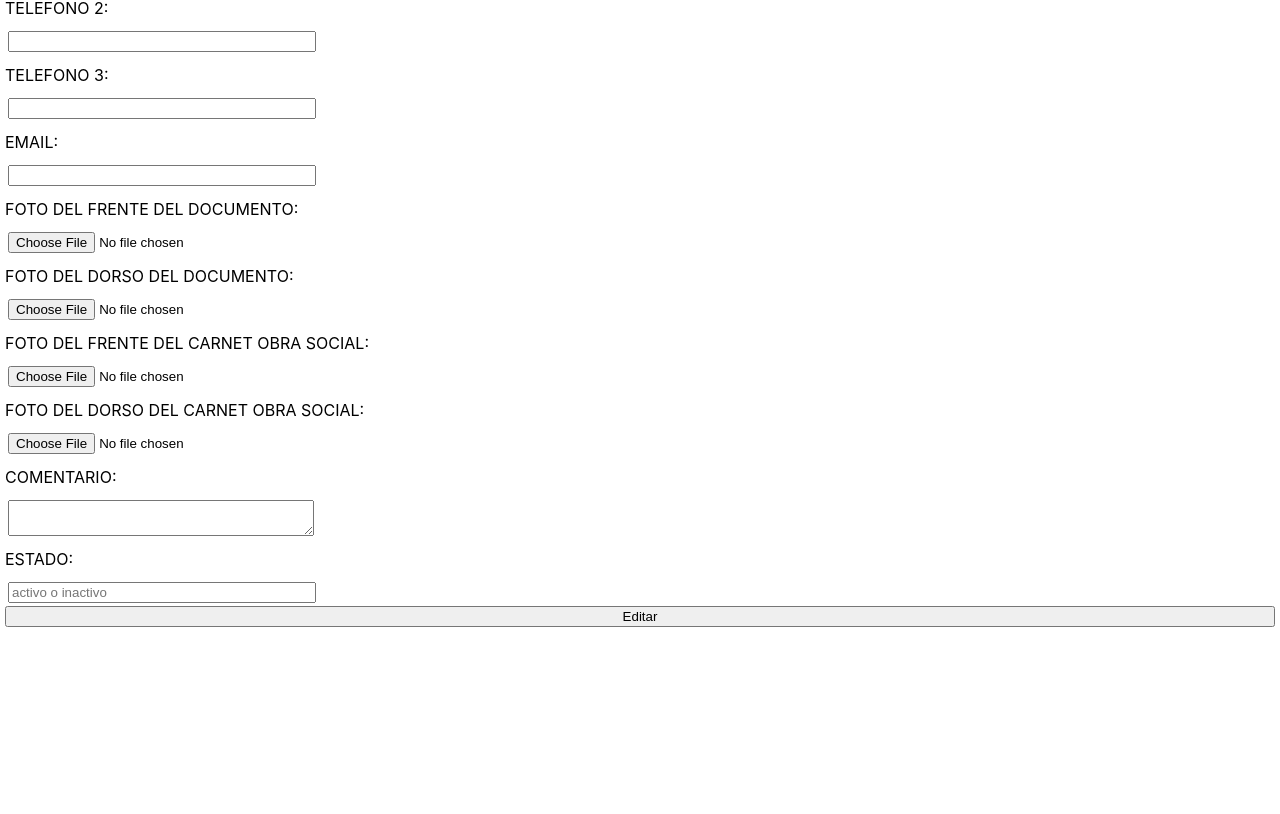
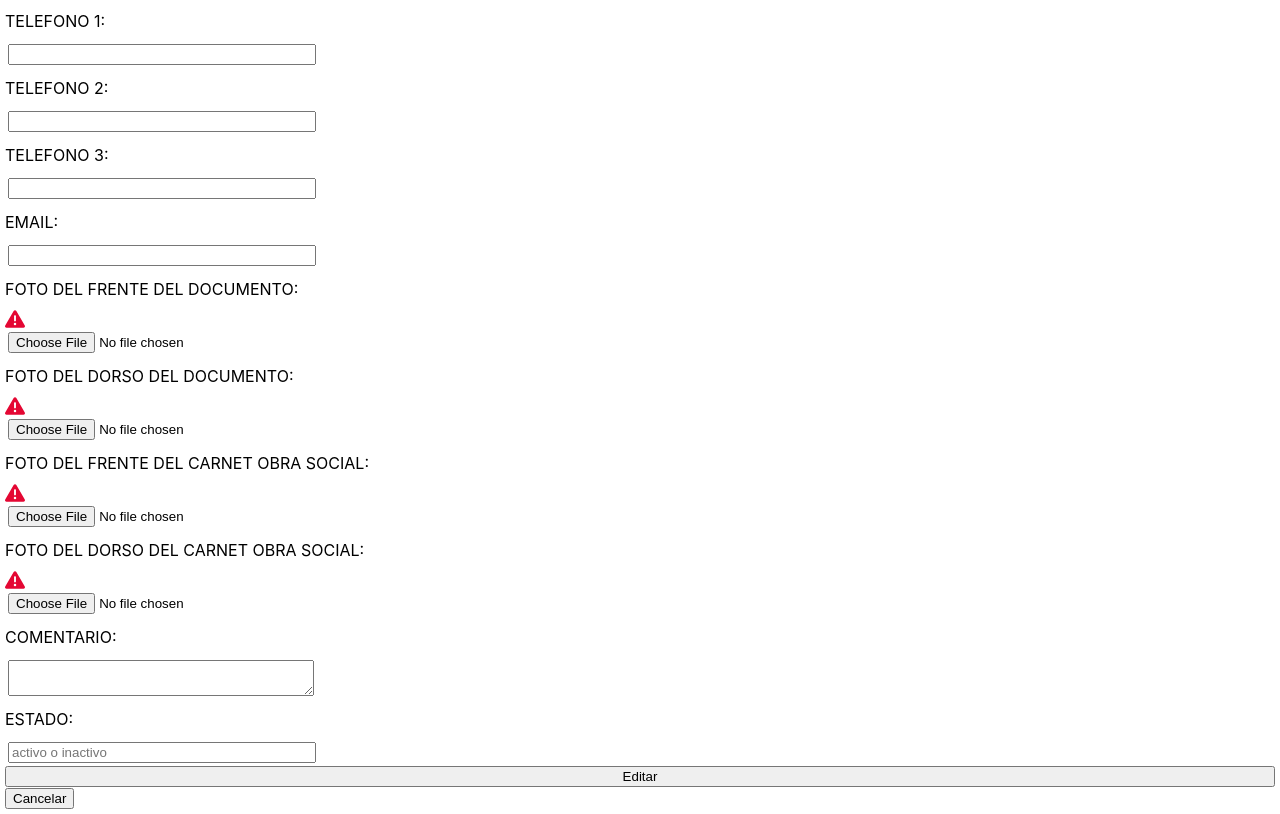
Before and after one commit to carola-m/frontGeriatrico, a React (Create React App) app: page /editAbuelo/1 in a window 1280 px wide. Shown: the part 1336-2150 px from the top of the page. Before the commit the page ends 1968 px from the top, so only its background shows below. Built offline with nearby package versions, Linux system fonts and the light colour scheme; no server answers.

Commit message:
cambios en botones y alertas

```diff
--- a/src/components/Detail/Detail.jsx
+++ b/src/components/Detail/Detail.jsx
@@ -107,6 +107,7 @@ const Detail=({abuelos}) =>{
     </div>
     <button onClick={handleDeleteClick}>Eliminar</button>
      <Link to={`/editAbuelo/${findActivos._id}`}> <button>Modificar</button></Link>
+     <Link to={'/'}><button>Cancelar</button></Link>
     </div>
 
   );
--- a/src/components/Edit/Edit.jsx
+++ b/src/components/Edit/Edit.jsx
@@ -1,11 +1,15 @@
 import React, { useState } from 'react';
 import { useForm } from 'react-hook-form';
-import { useNavigate } from 'react-router-dom';
+import { useNavigate, Link } from 'react-router-dom';
 import { useEffect } from 'react';
 import axios from 'axios';
 import { useParams } from 'react-router-dom';
 import '../Ingresos/Ingresos.css'
 import Navbar from '../Nav/Navbar';
+import user from '../../imagenes/abueloUser.jpg'
+import { FontAwesomeIcon } from '@fortawesome/react-fontawesome';
+import { faTriangleExclamation } from '@fortawesome/free-solid-svg-icons';
+import Swal from 'sweetalert2';
 
 const Edit = () => {
   const { register, handleSubmit, reset } = useForm();
@@ -46,8 +50,18 @@ const Edit = () => {
     formData.append ('estado', newdata.estado)
 
 
-    axios.put(`http://localhost:3000/abuelo/${id}`, formData).then((res) => {});
-    navigate ('/')
+    axios.put(`http://localhost:3000/abuelo/${id}`, formData).then((res) => {
+      Swal.fire(
+        'Buen trabajo!',
+        'Adulto mayor modificado con éxito!',
+        'success'
+      )
+        console.log("res")
+        setTimeout(() => {
+          window.location.href = "/"
+      }, 2000);
+    });
+
 };
   useEffect(() => {
   const getAbuelosById = async () => {
@@ -78,6 +92,9 @@ useEffect(() => {
     />
 
   <label htmlFor="perfil">foto de perfil:</label>
+      {abuelo.perfil && abuelo.perfil.includes("cloudinary") ? (
+      <img src={abuelo.perfil} width={200} alt='foto' />) : null}
+      {!abuelo.perfil || !abuelo.perfil.includes("cloudinary") ? (<img src={user}  width={80} alt='fotoPerfil'/>) : null}
         <input
         type="file"
         id="perfil"
@@ -133,101 +150,184 @@ useEffect(() => {
       />
 
         <label htmlFor="numeroAfiliado">Numero de afiliado:</label>
-<input type="text" id="numeroAfiliado"  onChange={(ev) => setAbuelo({ ...abuelo, numeroAfiliado: ev.target.value })}
+              <input type="text"
+              id="numeroAfiliado"
+              onChange={(ev) => setAbuelo({ ...abuelo, numeroAfiliado: ev.target.value })}
               {...register('numeroAfiliado', { required: false })}
         />
 
         <label htmlFor="estadoCivil">Estado civil:</label>
-<input type="text" id="estadoCivil" onChange={(ev) => setAbuelo({ ...abuelo, estadoCivil: ev.target.value })}
+              <input
+              type="text"
+              id="estadoCivil"
+              onChange={(ev) => setAbuelo({ ...abuelo, estadoCivil: ev.target.value })}
               {...register('estadoCivil', { required: false })}
         />
 
         <label htmlFor="servicioEmergencia">Servicio de emergencia:</label>
-<input type="text" id="servicioEmergencia"  onChange={(ev) => setAbuelo({ ...abuelo, servicioEmergencia: ev.target.value })}
+              <input
+              type="text"
+              id="servicioEmergencia"
+              onChange={(ev) => setAbuelo({ ...abuelo, servicioEmergencia: ev.target.value })}
               {...register('servicioEmergencia', { required: false })}
         />
 
         <label htmlFor="telefonoEmergencia">Telefono de emergencia:</label>
-<input type="number" id="telefonoEmergencia"  onChange={(ev) => setAbuelo({ ...abuelo, telefonoEmergencia: ev.target.value })}
+              <input
+              type="number"
+              id="telefonoEmergencia"
+              onChange={(ev) => setAbuelo({ ...abuelo, telefonoEmergencia: ev.target.value })}
               {...register('telefonoEmergencia', { required: false })}
         />
 
         <label htmlFor="autorizadoSalir">¿Autorizado a salir?:</label>
-<input type="text" id="autorizadoSalir"  onChange={(ev) => setAbuelo({ ...abuelo, autorizadoSalir: ev.target.value })}
+              <input
+              type="text"
+              id="autorizadoSalir"
+              onChange={(ev) => setAbuelo({ ...abuelo, autorizadoSalir: ev.target.value })}
               {...register('autorizadoSalir', { required: false })}
         />
 
         <label htmlFor="nombreParientes">Nombre y apellido del familiar responsable:</label>
-<input type="text" id="nombreParientes"  onChange={(ev) => setAbuelo({ ...abuelo, nombreParientes: ev.target.value })}
+              <input
+              type="text"
+              id="nombreParientes"
+              onChange={(ev) => setAbuelo({ ...abuelo, nombreParientes: ev.target.value })}
               {...register('nombreParientes', { required: false })}
         />
 
         <label htmlFor="documentoPariente">Documento del familiar:</label>
-<input type="number" id="documentoPariente"  onChange={(ev) => setAbuelo({ ...abuelo, documentoPariente: ev.target.value })}
+              <input
+              type="number"
+              id="documentoPariente"
+              onChange={(ev) => setAbuelo({ ...abuelo, documentoPariente: ev.target.value })}
               {...register('documentoPariente', { required: false })}
         />
 
         <label htmlFor="parentezco">Parentezco:</label>
-<input type="text" id="parentezco" onChange={(ev) => setAbuelo({ ...abuelo, parentezco: ev.target.value })}
+              <input
+              type="text"
+              id="parentezco"
+              onChange={(ev) => setAbuelo({ ...abuelo, parentezco: ev.target.value })}
               {...register('parentezco', { required: false })}
         />
 
         <label htmlFor="domicilioPariente">Domicilio:</label>
-<input type="text" id="domicilioPariente"  onChange={(ev) => setAbuelo({ ...abuelo, domicilioPariente: ev.target.value })}
+              <input
+              type="text"
+              id="domicilioPariente"
+              onChange={(ev) => setAbuelo({ ...abuelo, domicilioPariente: ev.target.value })}
               {...register('domicilioPariente', { required: false })}
         />
 
         <label htmlFor="telefono1">Telefono 1:</label>
-<input type="number" id="telefono1"  onChange={(ev) => setAbuelo({ ...abuelo, telefono1: ev.target.value })}
+              <input
+              type="number"
+              id="telefono1"
+              onChange={(ev) => setAbuelo({ ...abuelo, telefono1: ev.target.value })}
               {...register('telefono1', { required: false })}
         />
 
         <label htmlFor="telefono2">Telefono 2:</label>
-<input type="number" id="telefono2"  onChange={(ev) => setAbuelo({ ...abuelo, telefono2: ev.target.value })}
+              <input
+              type="number"
+              id="telefono2"
+              onChange={(ev) => setAbuelo({ ...abuelo, telefono2: ev.target.value })}
               {...register('telefono2', { required: false })}
         />
 
         <label htmlFor="telefono3">Telefono 3:</label>
-<input type="number" id="ntelefono3"  onChange={(ev) => setAbuelo({ ...abuelo, telefono3: ev.target.value })}
+              <input
+              type="number"
+              id="ntelefono3"
+              onChange={(ev) => setAbuelo({ ...abuelo, telefono3: ev.target.value })}
               {...register('telefono3', { required: false })}
         />
 
         <label htmlFor="email">Email:</label>
-<input type="email" id="email"  onChange={(ev) => setAbuelo({ ...abuelo, email: ev.target.value })}
+              <input
+              type="email"
+              id="email"
+              onChange={(ev) => setAbuelo({ ...abuelo, email: ev.target.value })}
               {...register('email', { required: false })}
         />
 
         <label htmlFor="documentoFrente">Foto del frente del documento:</label>
-<input type="file" id="documentoFrente" onChange={(ev) => setAbuelo({ ...abuelo, documentoFrente: ev.target.value })}
+                  {abuelo.documentoFrente && abuelo.documentoFrente.includes("cloudinary") ? (
+                    <img src={abuelo.documentoFrente} width={300} height={200} alt='foto' />
+                  ) : null}
+                  {!abuelo.documentoFrente || !abuelo.documentoFrente.includes("cloudinary") ? (
+                     <FontAwesomeIcon icon={faTriangleExclamation} size="lg" style={{color: "#e40733"}} />
+                  ) : null}
+              <input
+              type="file"
+              id="documentoFrente"
+              onChange={(ev) => setAbuelo({ ...abuelo, documentoFrente: ev.target.value })}
               {...register('documentoFrente', { required: false })}
         />
 
         <label htmlFor="documentoDorso">Foto del dorso del documento:</label>
-<input type="file" id="documentoDorso" name="documentoDorso" onChange={(ev) => setAbuelo({ ...abuelo, documentoDorso: ev.target.value })}
+              {abuelo.documentoDorso && abuelo.documentoDorso.includes("cloudinary") ? (
+              <img src={abuelo.documentoDorso} width={300} height={200} alt='foto' />
+              ) : null}
+              {!abuelo.documentoDorso || !abuelo.documentoDorso.includes("cloudinary") ? (
+              <FontAwesomeIcon icon={faTriangleExclamation} size="lg" style={{color: "#e40733"}} />
+              ) : null}
+              <input
+              type="file"
+              id="documentoDorso"
+              name="documentoDorso" onChange={(ev) => setAbuelo({ ...abuelo, documentoDorso: ev.target.value })}
               {...register('documentoDorso', { required: false })}
         />
 
         <label htmlFor="prepagaFrente">Foto del frente del carnet obra social:</label>
-<input type="file" id="prepagaFrente" name="prepagaFrente" onChange={(ev) => setAbuelo({ ...abuelo, prepagaFrente: ev.target.value })}
+            {abuelo.documentoFrente && abuelo.documentoFrente.includes("cloudinary") ? (
+              <img src={abuelo.prepagaFrente} width={300} height={200} alt='foto' />
+               ) : null}
+              {!abuelo.prepagaFrente || !abuelo.prepagaFrente.includes("cloudinary") ? (
+              <FontAwesomeIcon icon={faTriangleExclamation} size="lg" style={{color: "#e40733"}} />
+              ) : null}
+              <input
+              type="file"
+              id="prepagaFrente"
+              name="prepagaFrente" onChange={(ev) => setAbuelo({ ...abuelo, prepagaFrente: ev.target.value })}
               {...register('prepagaFrente', { required: false })}
         />
 
         <label htmlFor="prepagaDorso">Foto del dorso del carnet obra social:</label>
-<input type="file" id="prepagaDorso" name="prepagaDorso" onChange={(ev) => setAbuelo({ ...abuelo,prepagaDorso: ev.target.value })}
+              {abuelo.prepagaDorso && abuelo.prepagaDorso.includes("cloudinary") ? (
+              <img src={abuelo.prepagaDorso} width={300} height={200} alt='foto' />
+              ) : null}
+              {!abuelo.prepagaDorso || !abuelo.prepagaDorso.includes("cloudinary") ? (
+              <FontAwesomeIcon icon={faTriangleExclamation} size="lg" style={{color: "#e40733"}} />
+              ) : null}
+              <input
+              type="file"
+              id="prepagaDorso"
+              name="prepagaDorso" onChange={(ev) => setAbuelo({ ...abuelo,prepagaDorso: ev.target.value })}
               {...register('prepagaDorso', { required: false })}
         />
 
         <label htmlFor="comentario">Comentario:</label>
-<textarea id="comentario" name="comentario"  onChange={(ev) => setAbuelo({ ...abuelo, comentario: ev.target.value })}
+              <textarea
+              id="comentario"
+              name="comentario"
+              onChange={(ev) => setAbuelo({ ...abuelo, comentario: ev.target.value })}
               {...register('comentario', { required: false })}
         ></textarea>
 
         <label htmlFor="estado">Estado:</label>
-<input type="text" id="estado" name="estado" placeholder='activo o inactivo'  onChange={(ev) => setAbuelo({ ...abuelo, estado: ev.target.value })}
+              <input
+              type="text"
+              id="estado"
+              name="estado"
+              placeholder='activo o inactivo'
+              onChange={(ev) => setAbuelo({ ...abuelo, estado: ev.target.value })}
               {...register('estado', { required: false })}
         />
 
       <button type='submit'>Editar</button>
+      <Link to={`/activos/${id}`}><button>Cancelar</button></Link>
 
       </form>
     </div>
--- a/src/components/Ingresos/Ingresos.jsx
+++ b/src/components/Ingresos/Ingresos.jsx
@@ -3,6 +3,7 @@ import Navbar from '../Nav/Navbar';
 import './Ingresos.css'
 import axios from 'axios';
 import Swal from 'sweetalert2';
+import { Link } from 'react-router-dom';
 
 const initial_state = {
     fechaIngreso: "",
@@ -191,6 +192,7 @@ return (
   <input type="text" id="estado" name="estado" placeholder='activo o inactivo' onChange={handleInput} value={formState.estado}/>
 
   <input className='boton' type="submit" value="Enviar" name='submit' id='boton' onClick={handleClick}/>
+  <Link to={'/'}><button>Cancelar</button></Link>
   </form>
 
   </div>
```
Lines whose indentation alone changed are shown as unchanged.
